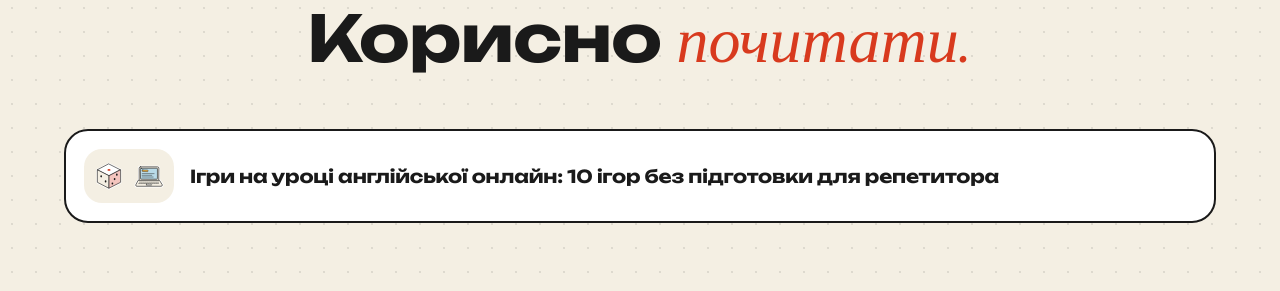
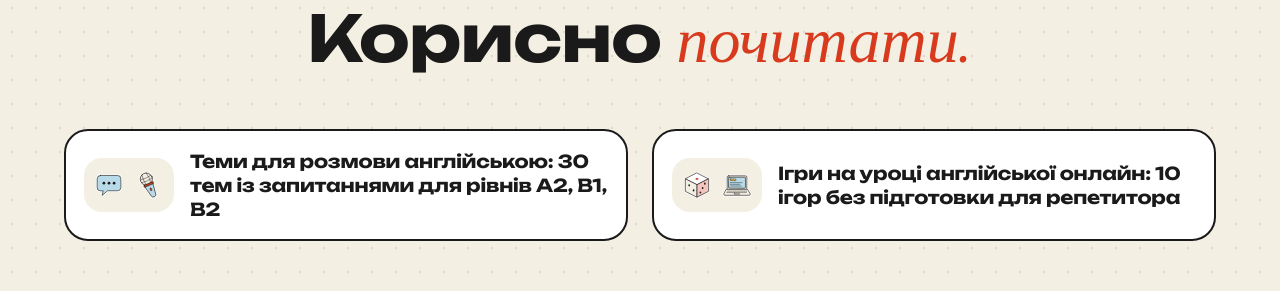
Before and after one commit to mariyavalyanskaya95-create/murly-saas, a Next.js app: page /activities in a window 1280 px wide. Shown: the part 2880-3171 px from the top of the page. Built offline with nearby package versions, Linux system fonts and the light colour scheme; no server answers; a web font is replaced by a local one.

Commit message:
Activities: related articles [skip ci]

```diff
--- a/app/(marketing)/activities/page.tsx
+++ b/app/(marketing)/activities/page.tsx
@@ -32,7 +32,7 @@ export default function ActivitiesHub() {
       <section className="mu-section" style={{ paddingTop: 8 }}>
         <div className="mu-container"><ActivityList items={ACTIVITIES} /></div>
       </section>
-      <RelatedPosts slugs={['igry-dlya-onlajn-uroku-anglijskoyi']} />
+      <RelatedPosts slugs={['temy-dlya-rozmovy-anglijskoyu', 'igry-dlya-onlajn-uroku-anglijskoyi']} />
       <SiteFooter />
     </>
   );
```
